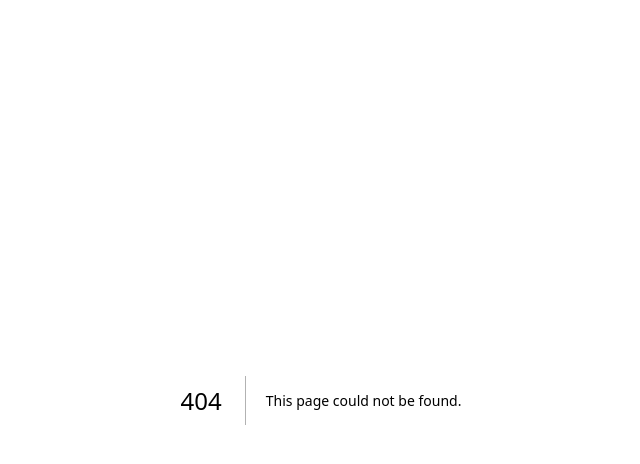
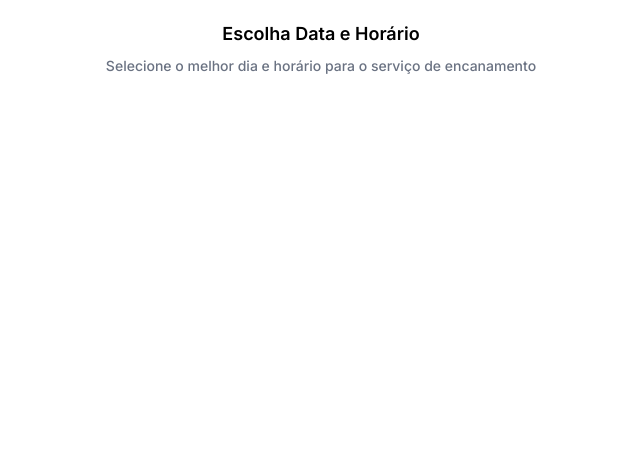
Before and after one commit to danielqueirozc/system-rh, a Next.js app in the folder web/: page /components/date in a window 1280 px wide. Before the commit this address had no page. Shown: the top 464 px of the page, without its empty margins (319-959 px from the left). Built offline with nearby package versions, Linux system fonts and the light colour scheme.

Commit message:
feat: create Date page

```diff
--- /dev/null
+++ b/web/app/components/date/page.tsx
@@ -0,0 +1,10 @@
+export default function Date() {
+  return (
+    <div className="flex flex-col px-4 mt-5">
+      <div className="flex flex-col gap-2 text-center">
+        <h1 className="text-black text-lg font-semibold">Escolha Data e Horário</h1>
+        <p className="text-gray-500 text-sm font-medium">Selecione o melhor dia e horário para o serviço de encanamento</p>
+      </div>
+    </div>
+  )
+}
```
